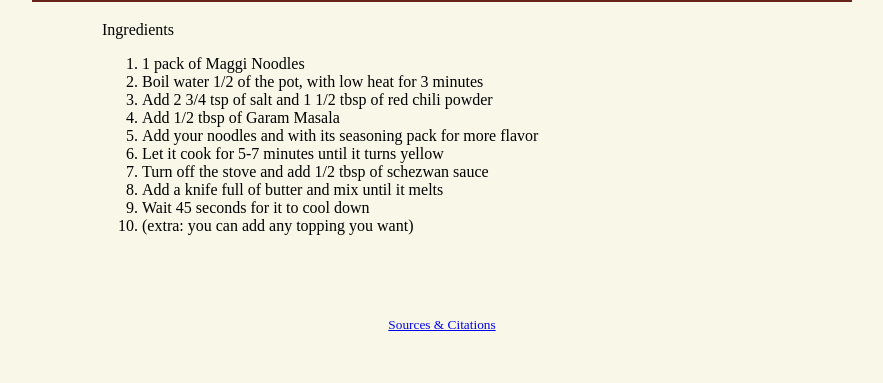
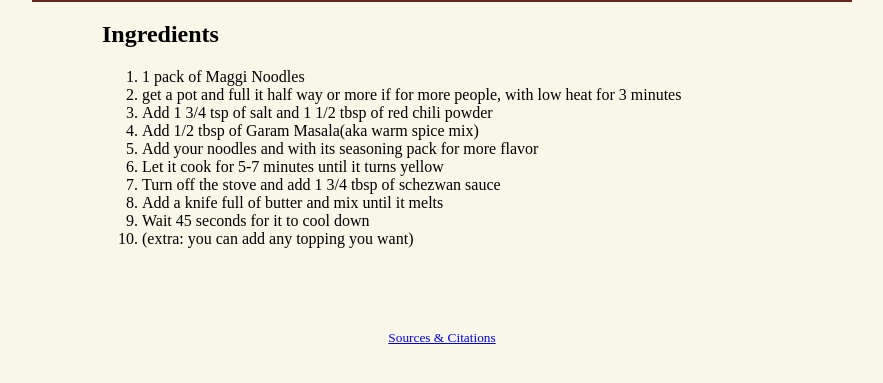
Before and after one commit to IACS-26-27/web-design-1-recipe-assignment-j0sh-iacs-afk, a website: page index.html in a window 1280 px wide. Shown: the part 233-616 px from the top of the page, without its empty margins (198-1081 px from the left). Drawn offline with Linux system fonts and the light colour scheme.

Commit message:
made changes

```diff
--- a/index.html
+++ b/index.html
@@ -18,20 +18,20 @@
         <h1>Josh Patel's Noodle Recipe</h1>
       </header>
 
-      <section class="recipe-steps"> Ingredients
+      <section class="recipe-steps">
+        <h2>Ingredients</h2>
         <ol>
           <li>1 pack of Maggi Noodles
-            <li>Boil water 1/2 of the pot, with low heat for 3 minutes
-              <li>Add 2 3/4 tsp of salt and 1 1/2 tbsp of red chili powder
-            <li>Add 1/2 tbsp of Garam Masala
+            <li>get a pot and full it half way or more if for more people, with low heat for 3 minutes
+              <li>Add 1 3/4 tsp of salt and 1 1/2 tbsp of red chili powder
+            <li>Add 1/2 tbsp of Garam Masala(aka warm spice mix)
              <li>Add your noodles and with its seasoning pack for more flavor
              <li>Let it cook for 5-7 minutes until it turns yellow
-             <li>Turn off the stove and add 1/2 tbsp of schezwan sauce
+             <li>Turn off the stove and add 1 3/4 tbsp of schezwan sauce
               <li>Add a knife full of butter and mix until it melts
                 <li>Wait 45 seconds for it to cool down
                   <li>(extra: you can add any topping you want)
-
-
+</section>
         </ol>
       </section>
     </main>
```
Also changed, not shown: citations.html (+1 -1 lines), images/noodle-bowl.jpg (added).
